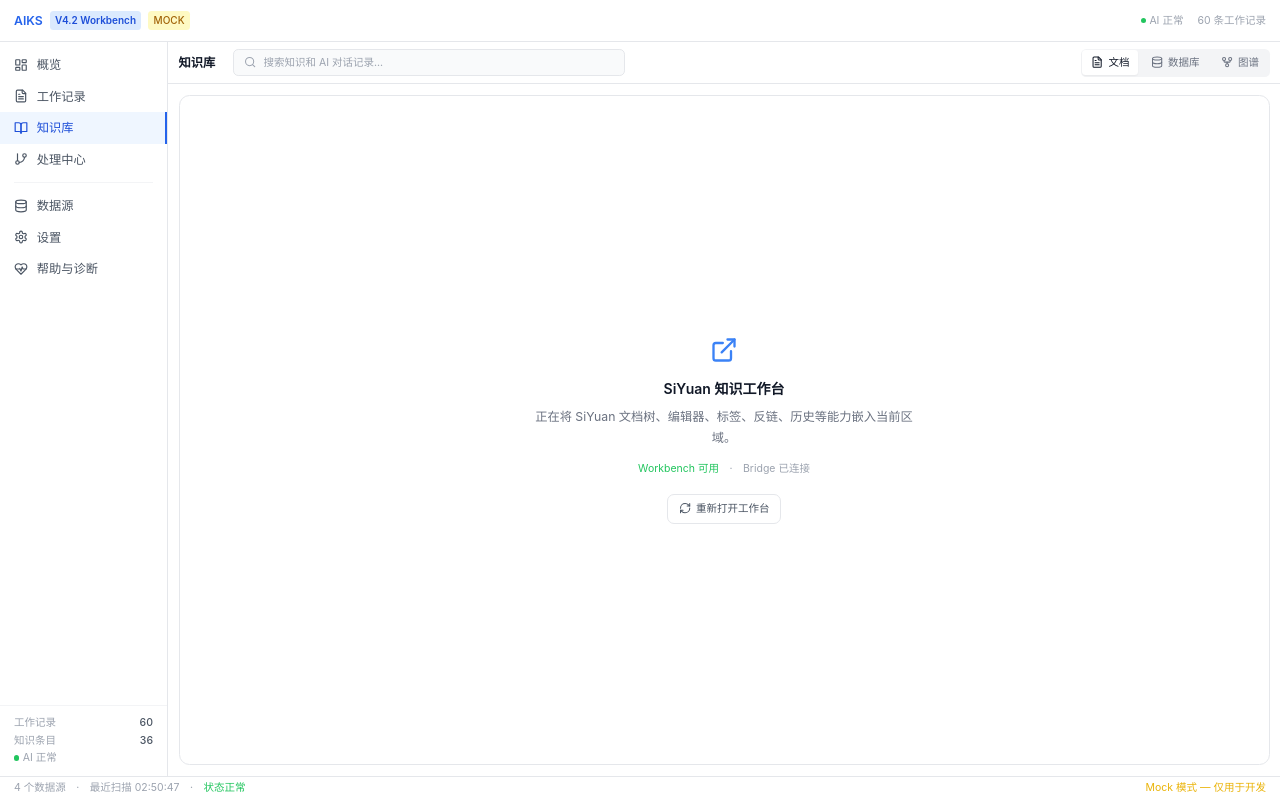
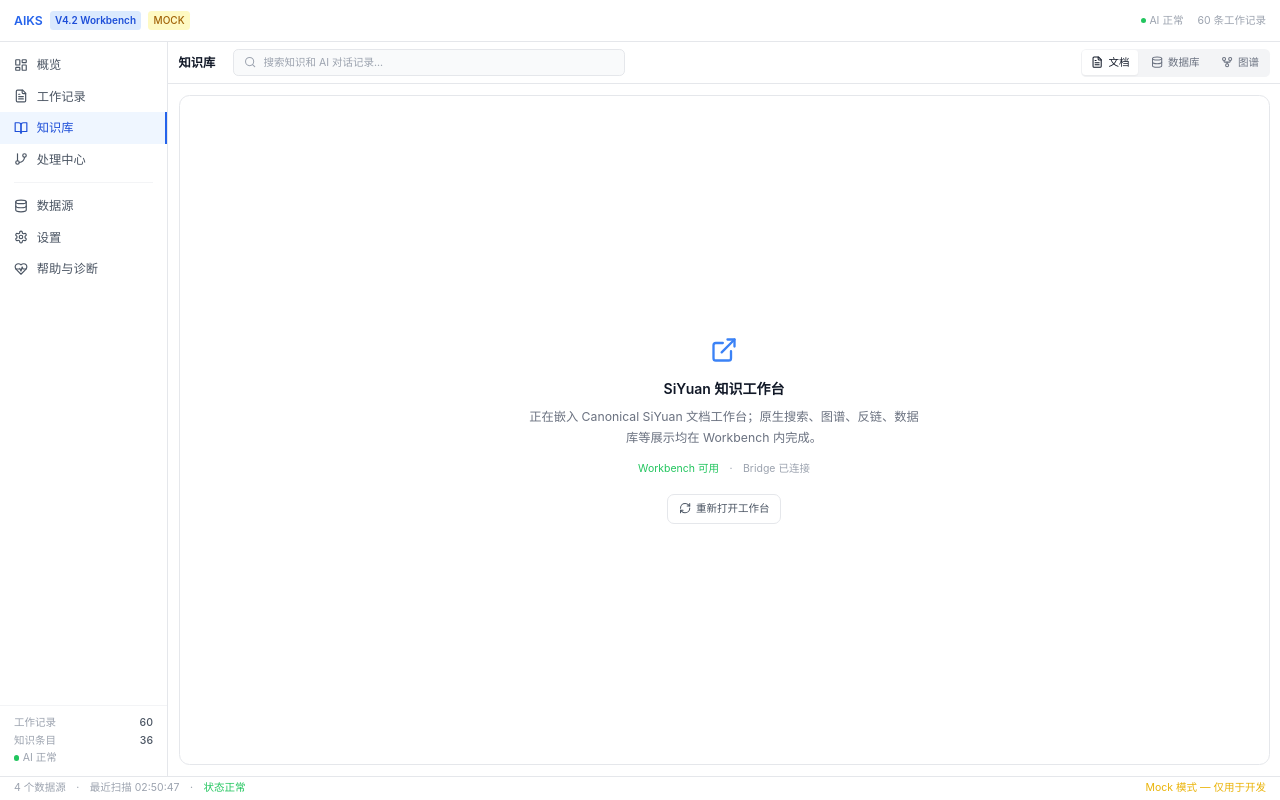
Before and after one commit to Sunan869/aiks, a React (Vite) app in the folder apps/aiks-desktop/: page / in a window 1280 px wide. Both pictures are taken after a click on the button "知识库". Built offline with nearby package versions, Linux system fonts and the light colour scheme; the HTML template or start-up script is replaced by a standard one.

Commit message:
refactor(v4.2): keep workbench presentation local

```diff
--- a/apps/aiks-desktop/src/components/WorkbenchHost.tsx
+++ b/apps/aiks-desktop/src/components/WorkbenchHost.tsx
@@ -2,13 +2,10 @@ import { useCallback, useEffect, useRef, useState } from "react";
 import { ExternalLink, Loader2, RefreshCw } from "lucide-react";
 import { getApi } from "../api/client";
 import type { WorkbenchBounds, WorkbenchStatus } from "../api/types";
-import {
-  boundWorkbenchMode,
-  type WorkbenchSurface,
-} from "../api/workbench";
+import { boundWorkbenchMode, type WorkspaceMode } from "../api/workbench";
 
 interface Props {
-  surface: WorkbenchSurface;
+  surface: WorkspaceMode;
   docId?: string | null;
 }
 
@@ -32,29 +29,17 @@ async function waitForBridgeReady(): Promise<WorkbenchStatus> {
   return status;
 }
 
-function surfaceCopy(surface: WorkbenchSurface): { title: string; description: string } {
-  switch (surface) {
-    case "session":
-      return {
-        title: "原始 Session 工作台",
-        description: "正在以只读模式嵌入原始 Session，保留搜索、复制、折叠、反链和图谱能力。",
-      };
-    case "database":
-      return {
-        title: "SiYuan 数据库",
-        description: "正在复用 SiYuan 原生数据库视图、Relation、Rollup 和多视图能力。",
-      };
-    case "graph":
-      return {
-        title: "SiYuan 图谱",
-        description: "正在复用 SiYuan 原生关系图谱，并保持当前 AIKS 工作台不切窗。",
-      };
-    default:
-      return {
-        title: "SiYuan 知识工作台",
-        description: "正在将 SiYuan 文档树、编辑器、标签、反链、历史等能力嵌入当前区域。",
-      };
+function surfaceCopy(surface: WorkspaceMode): { title: string; description: string } {
+  if (surface === "session") {
+    return {
+      title: "原始 Session 工作台",
+      description: "正在以只读模式嵌入原始 Session；搜索、图谱、反链、数据库等原生展示由 SiYuan Workbench 自身负责。",
+    };
   }
+  return {
+    title: "SiYuan 知识工作台",
+    description: "正在嵌入 Canonical SiYuan 文档工作台；原生搜索、图谱、反链、数据库等展示均在 Workbench 内完成。",
+  };
 }
 
 export default function WorkbenchHost({ surface, docId }: Props) {
@@ -78,7 +63,7 @@ export default function WorkbenchHost({ surface, docId }: Props) {
       if (boundMode && docId) {
         await getApi().openSiyuanDocument(docId, boundMode);
       } else {
-        await getApi().showWorkbenchSurface(surface);
+        await getApi().showWorkbench(surface);
       }
       setStatus(await getApi().getWorkbenchStatus());
     } catch (e) {
```
